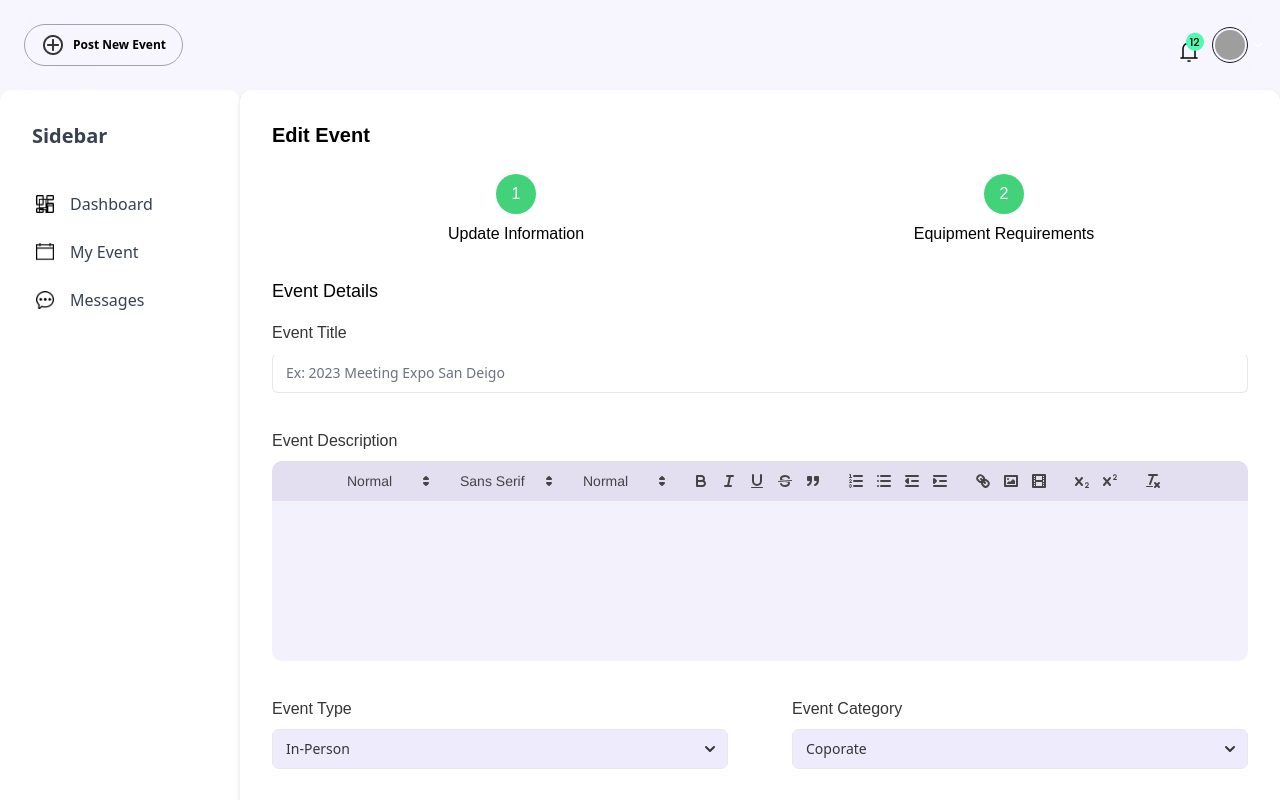
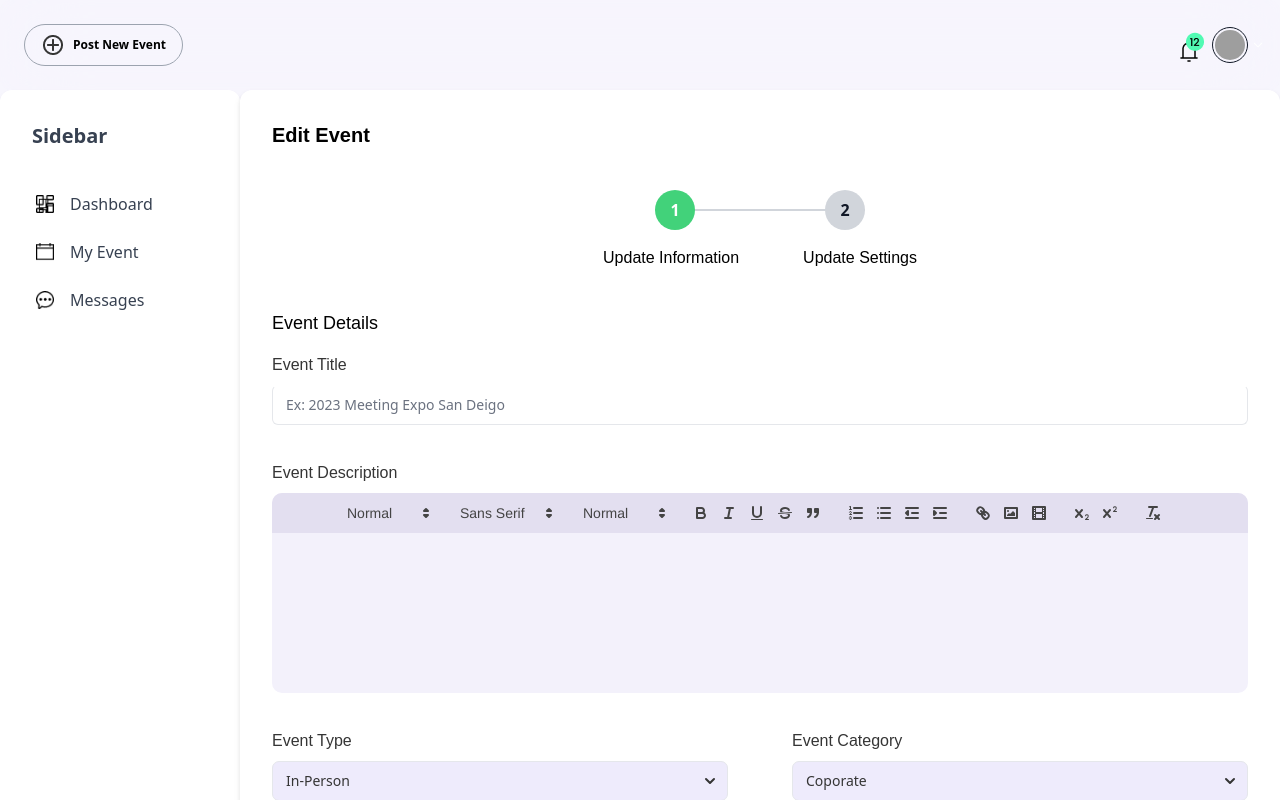
Before and after one commit to prathibha97/AV-BIDS, a React (Create React App) app in the folder client/: page /events/edit/1 in a window 1280 px wide. Built offline with nearby package versions, Linux system fonts and the light colour scheme; sample sign-in values are in the browser's storage; grey boxes are pictures that could not be loaded.

Commit message:
stepper added

```diff
--- /dev/null
+++ b/client/src/pages/events/edit/components/stepper.tsx
@@ -0,0 +1,56 @@
+import React from "react";
+import { Stepper, Step, Button } from "@material-tailwind/react";
+
+function DefaultStepper() {
+  const [activeStep, setActiveStep] = React.useState(0);
+  const [isLastStep, setIsLastStep] = React.useState(false);
+  const [isFirstStep, setIsFirstStep] = React.useState(false);
+
+  const handleNext = () => !isLastStep && setActiveStep((cur) => cur + 1);
+  const handlePrev = () => !isFirstStep && setActiveStep((cur) => cur - 1);
+
+  return (
+    <div className="w-full py-4 px-8">
+      <Stepper
+        activeStep={activeStep}
+        isLastStep={(value) => setIsLastStep(value)}
+        isFirstStep={(value) => setIsFirstStep(value)}
+      >
+        <Step onClick={() => setActiveStep(0)} className="!bg-[#42D27A]">
+          <span>1</span>
+        </Step>
+
+        <Step
+          onClick={() => setActiveStep(1)}
+          className={activeStep === 1 ? "active-step" : ""}
+        >
+          <span>2</span>
+        </Step>
+        {/* <Step
+          onClick={() => setActiveStep(2)}
+          className={activeStep === 2 ? "active-step" : ""}
+        >
+          <span>3</span>
+        </Step> */}
+      </Stepper>
+
+      <div className="w-full flex justify-between"></div>
+
+      {/* <div className="mt-16 flex justify-between">
+        <Button onClick={handlePrev} disabled={isFirstStep}>
+          Prev
+        </Button>
+        <Button onClick={handleNext} disabled={isLastStep}>
+          Next
+        </Button>
+      </div> */}
+      <style>
+        {`.active-step {
+          background-color: #42D27A; /* Change this to the desired color */
+        }`}
+      </style>
+    </div>
+  );
+}
+
+export default DefaultStepper;
--- a/client/src/pages/events/edit/index.tsx
+++ b/client/src/pages/events/edit/index.tsx
@@ -1,23 +1,24 @@
-import { Button } from '@material-tailwind/react';
+import { Button } from "@material-tailwind/react";
 
-import { zodResolver } from '@hookform/resolvers/zod';
-import { useEffect, useState } from 'react';
-import { useForm } from 'react-hook-form';
-import { useAppSelector } from '../../../app/hooks';
-import { RootState } from '../../../app/store';
+import { zodResolver } from "@hookform/resolvers/zod";
+import { useEffect, useState } from "react";
+import { useForm } from "react-hook-form";
+import { useAppSelector } from "../../../app/hooks";
+import { RootState } from "../../../app/store";
 import {
   EventFormFormValues,
   EventFormSchema,
-} from '../../../utils/validations/event-form-validation';
-import StepFive from './components/step-five';
-import StepFour from './components/step-four';
-import StepOne from './components/step-one';
-import StepSeven from './components/step-seven';
-import StepSix from './components/step-six';
-import StepThree from './components/step-three';
-import StepTwo from './components/step-two';
-import api from '../../../utils/api';
-import { useNavigate } from 'react-router-dom';
+} from "../../../utils/validations/event-form-validation";
+import StepFive from "./components/step-five";
+import StepFour from "./components/step-four";
+import StepOne from "./components/step-one";
+import StepSeven from "./components/step-seven";
+import StepSix from "./components/step-six";
+import StepThree from "./components/step-three";
+import StepTwo from "./components/step-two";
+import api from "../../../utils/api";
+import { useNavigate } from "react-router-dom";
+import Stepper from "./components/stepper";
 
 interface Requirement {
   label: string;
@@ -25,7 +26,7 @@ interface Requirement {
 }
 
 export function Index() {
-  const navigate = useNavigate()
+  const navigate = useNavigate();
   const [currentStep, setCurrentStep] = useState(1);
 
   const event = useAppSelector((state: RootState) => state.event.event);
@@ -48,7 +49,7 @@ export function Index() {
       await api.put(`/events/${event?._id}`, {
         ...formData,
       });
-      navigate('/events/my-events');
+      navigate("/events/my-events");
     } catch (error) {
       console.log(error);
     }
@@ -58,7 +59,7 @@ export function Index() {
     // Populate formData with event data when component mounts
     if (event) {
       setFormData({
-        ...event
+        ...event,
       });
     }
   }, [event]);
@@ -77,25 +78,26 @@ export function Index() {
     }));
   };
 
+  return (
+    <div className="container mx-auto mb-8">
+      <section className="bg-white px-8 py-8 rounded-xl drop-shadow-md">
+        <h2 className="text-[20px] font-semibold mb-6">Edit Event</h2>
 
-  return (
-    <div className='container mx-auto mb-8'>
-      <section className='bg-white px-8 py-8 rounded-xl drop-shadow-md'>
-        <h2 className='text-[20px] font-semibold mb-6'>Edit Event</h2>
-
-        <div className='grid grid-cols-2 mb-8'>
-          <div className='flex flex-col items-center gap-2'>
-            <div className='flex  items-center justify-center rounded-full w-10 h-10 bg-[#42D27A] text-white'>
-              <p>1</p>
+        <div className="flex justify-center mb-10">
+          <div>
+            <div className="mx-5">
+              <Stepper />
             </div>
 
-            <p className='font-medium text-[16px]'>Update Information</p>
-          </div>
-          <div className='flex flex-col items-center gap-2'>
-            <div className='flex  items-center justify-center rounded-full w-10 h-10 bg-[#42D27A] text-white'>
-              <p>2</p>
+            <div className="flex items-center justify-between gap-16">
+              <div>
+                <p className="font-medium text-[16px]">Update Information </p>
+              </div>
+
+              <div>
+                <p className="text-[16px] font-medium ">Update Settings</p>
+              </div>
             </div>
-            <p className='text-[16px] font-medium '>Equipment Requirements</p>
           </div>
         </div>
 
@@ -167,59 +169,59 @@ export function Index() {
           <StepSeven formData={formData} updateFormData={updateFormData} />
         )}
 
-        <div className='flex items-center justify-between mt-6'>
+        <div className="flex items-center justify-between mt-6">
           <div>
             <Button
-              variant='outlined'
-              size='sm'
-              className='rounded-full  py-3 px-6 mt-4 bg-[#EBEBEB] font-poppins normal-case border-none w-[135px]'
+              variant="outlined"
+              size="sm"
+              className="rounded-full  py-3 px-6 mt-4 bg-[#EBEBEB] font-poppins normal-case border-none w-[135px]"
               onClick={() => setCurrentStep(1)}
             >
-              <span className='text-black'>Cancel</span>
+              <span className="text-black">Cancel</span>
             </Button>
           </div>
 
           <div>
             <Button
-              variant='outlined'
-              color='indigo'
-              size='sm'
-              className='rounded-full  py-3 px-6 mt-4  font-poppins normal-case border-primary w-[135px] mr-6'
+              variant="outlined"
+              color="indigo"
+              size="sm"
+              className="rounded-full  py-3 px-6 mt-4  font-poppins normal-case border-primary w-[135px] mr-6"
             >
-              <span className='text-primary '>Save as Draft</span>
+              <span className="text-primary ">Save as Draft</span>
             </Button>
 
             {currentStep > 1 && (
               <Button
-                variant='outlined'
-                size='sm'
-                className='rounded-full py-3 px-6 mt-4 bg-[#EBEBEB] font-poppins normal-case border-none w-[135px] mr-4'
+                variant="outlined"
+                size="sm"
+                className="rounded-full py-3 px-6 mt-4 bg-[#EBEBEB] font-poppins normal-case border-none w-[135px] mr-4"
                 onClick={handlePrevStep}
               >
-                <span className='text-black'>Previous</span>
+                <span className="text-black">Previous</span>
               </Button>
             )}
 
             {currentStep < 7 ? (
               <Button
-                variant='filled'
-                color='indigo'
-                size='sm'
-                className='rounded-full py-3 px-6 mt-4 font-poppins normal-case bg-primary w-[135px]'
+                variant="filled"
+                color="indigo"
+                size="sm"
+                className="rounded-full py-3 px-6 mt-4 font-poppins normal-case bg-primary w-[135px]"
                 onClick={handleNextStep}
               >
-                <span className='text-white'>Next</span>
+                <span className="text-white">Next</span>
               </Button>
             ) : (
               <Button
-                variant='filled'
-                color='indigo'
-                size='sm'
-                className='rounded-full py-3 px-6 mt-4 font-poppins normal-case bg-primary w-[135px]'
-                type='button'
+                variant="filled"
+                color="indigo"
+                size="sm"
+                className="rounded-full py-3 px-6 mt-4 font-poppins normal-case bg-primary w-[135px]"
+                type="button"
                 onClick={onSubmit}
               >
-                <span className='text-white'>Submit</span>
+                <span className="text-white">Submit</span>
               </Button>
             )}
           </div>
--- a/package.json
+++ b/package.json
@@ -18,6 +18,7 @@
   "author": "",
   "license": "ISC",
   "dependencies": {
+    "@heroicons/react": "^2.0.18",
     "concurrently": "^8.2.2",
     "date-fns": "^2.30.0",
     "react-quill": "^2.0.0"
```
Also changed, not shown: client/src/pages/17_billing/index.tsx (+38 -37 lines), 1 other file (tests, documents, lock files or other folders).
